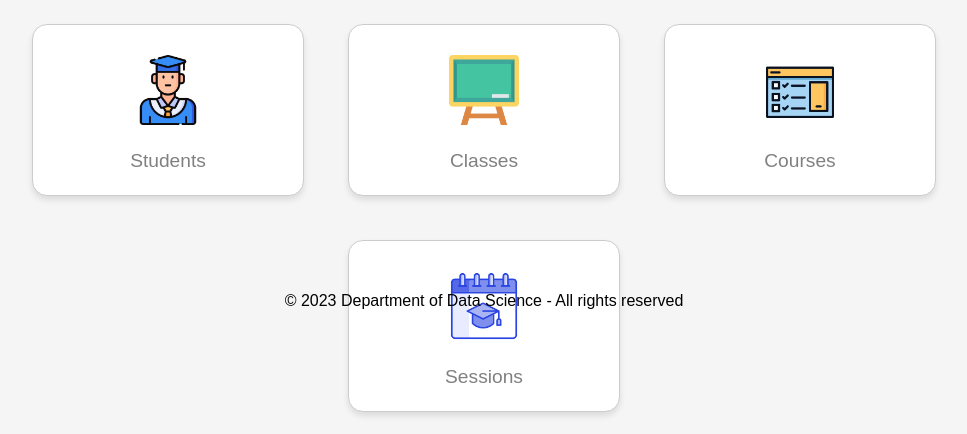
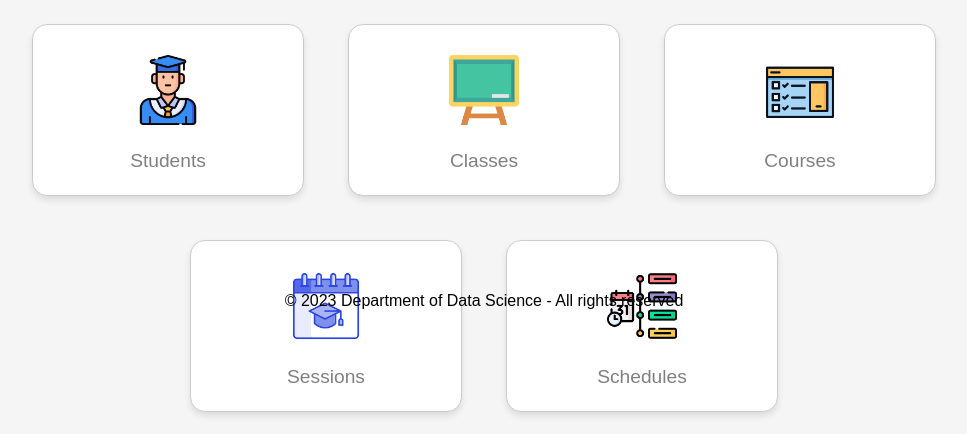
Before and after one commit to msp99000/dams, a PHP site: page /admin/index.php in a window 1280 px wide. Shown: the part 415-849 px from the top of the page, without its empty margins (156-1123 px from the left). Run offline with PHP 8.4, Linux system fonts and the light colour scheme; a user stored in the database is signed in; data comes from the database, SQL or seed files in the repository.

Commit message:
feat: adds schedules card in dashboard

```diff
--- a/admin/index.php
+++ b/admin/index.php
@@ -99,6 +99,18 @@
                 </div>
             </div>
         </a>
+
+        <a href="viewSchedules.php">
+            <div class="card">
+                <div class="card-header">
+                    <img src="../assets/images/schedules.png">
+                </div>
+                <div class="card-body">
+                    <p id="totalTerms" class="card-value">Schedules</p>
+                </div>
+            </div>
+        </a>
+
     </div>
     <?php include "../components/footer.php"; ?>
 </body>
```
